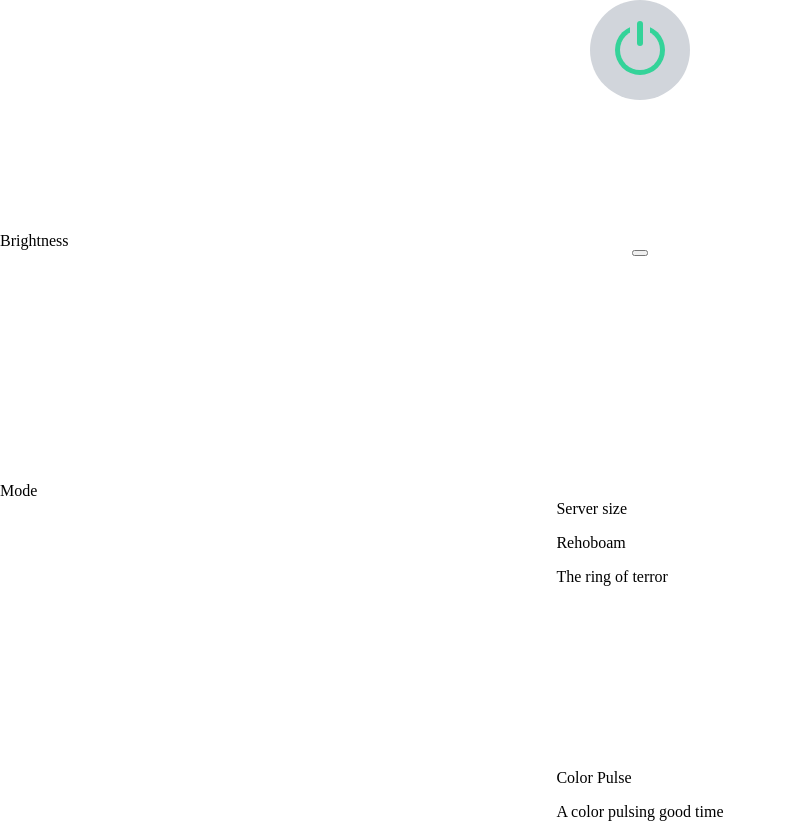
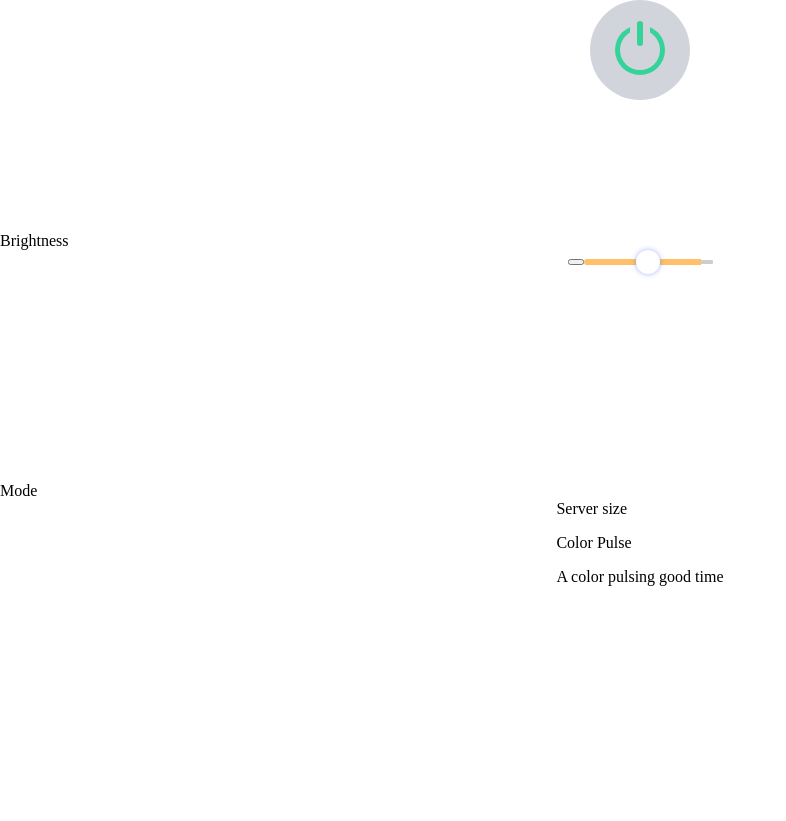
Before and after one commit to petey9891/RehoboamUI, a React app in the folder app/: page / in a window 1280 px wide. Shown: the part 520-1341 px from the top of the page, without its empty margins (0-786 px from the left). After the commit the page ends 1273 px from the top, so only its background shows below. Built offline with nearby package versions, Linux system fonts and the light colour scheme; no server answers.

Commit message:
chore: disabled rehoboam mode and added brightness controls

```diff
--- a/app/src/js/components/controls/Brightness.js
+++ b/app/src/js/components/controls/Brightness.js
@@ -6,7 +6,7 @@ import { Switch } from '@headlessui/react';
 import SocketManager from '../../managers/SocketManager';
 
 import Tile from '../common/Tile';
-// import Slider from '../common/Slider';
+import Slider from '../common/Slider';
 
 const InnerContainer = styled.div`
 	display: flex;
@@ -16,17 +16,17 @@ const InnerContainer = styled.div`
 
 export const Brightness = ({ position }) => {
 	const [display, setDisplay] = useState(true);
-	// const [brightness, setBrightness] = useState(100);
+	const [brightness, setBrightness] = useState(100);
 
 	const handleDisplay = () => {
 		setDisplay(!display);
 		SocketManager.manager.toggleDisplay();
 	};
 
-	// const handleBrightness = (value) => {
-	// 	setBrightness(value);
-	// 	SocketManager.manager.setBrightness(value);
-	// };
+	const handleBrightness = (value) => {
+		setBrightness(value);
+		SocketManager.manager.setBrightness(value);
+	};
 
 	return (
 		<Tile title="Brightness" position={position}>
@@ -48,7 +48,7 @@ export const Brightness = ({ position }) => {
 						</Switch>
 					</div>
 				</Switch.Group>
-				{/* <Slider value={brightness} setValue={handleBrightness} /> */}
+				<Slider value={brightness} setValue={handleBrightness} />
 			</InnerContainer>
 		</Tile>
 	);
--- a/app/src/js/components/controls/Mode.js
+++ b/app/src/js/components/controls/Mode.js
@@ -7,11 +7,11 @@ import SocketManager from '../../managers/SocketManager';
 import Tile from '../common/Tile';
 
 const modes = [
-	{
-		id: 'rehoboam',
-		name: 'Rehoboam',
-		description: 'The ring of terror'
-	},
+	// {
+	// 	id: 'rehoboam',
+	// 	name: 'Rehoboam',
+	// 	description: 'The ring of terror'
+	// },
 	{
 		id: 'colorpulse',
 		name: 'Color Pulse',
```
Also changed, not shown: 1 other file (tests, documents, lock files or other folders).
